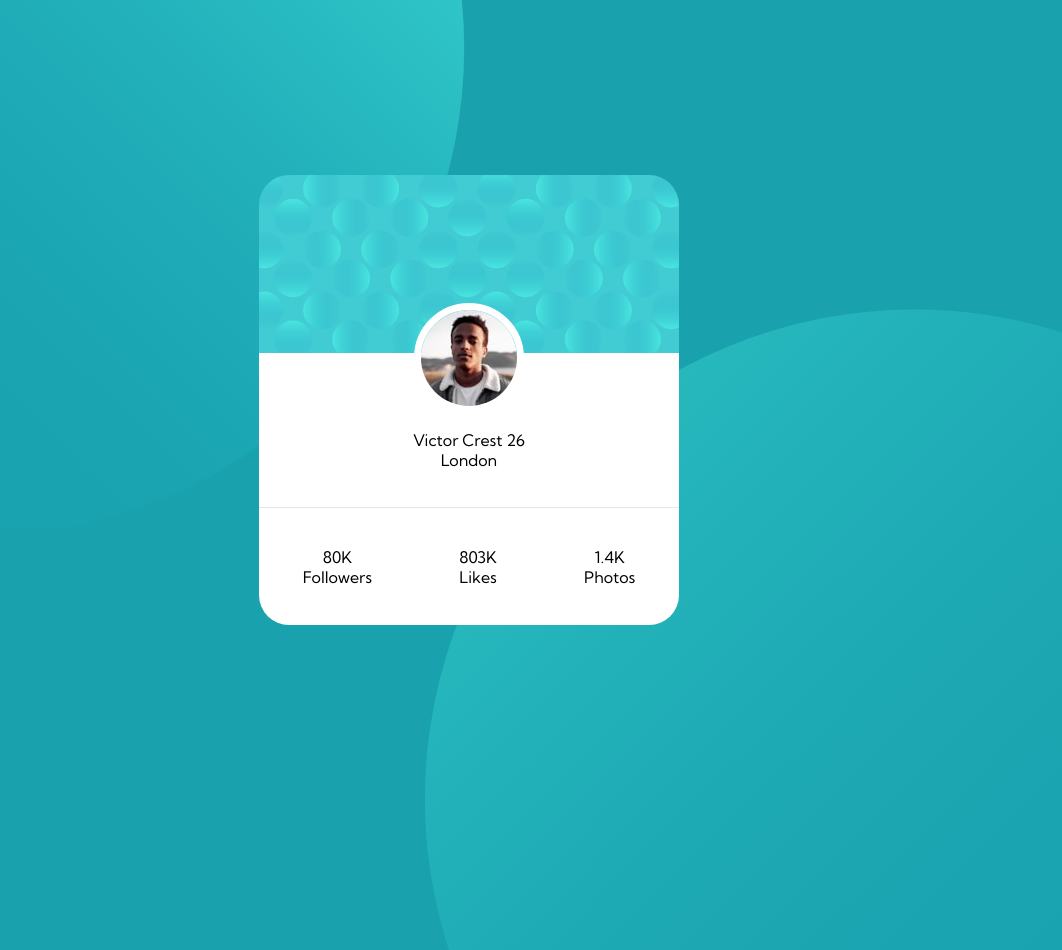
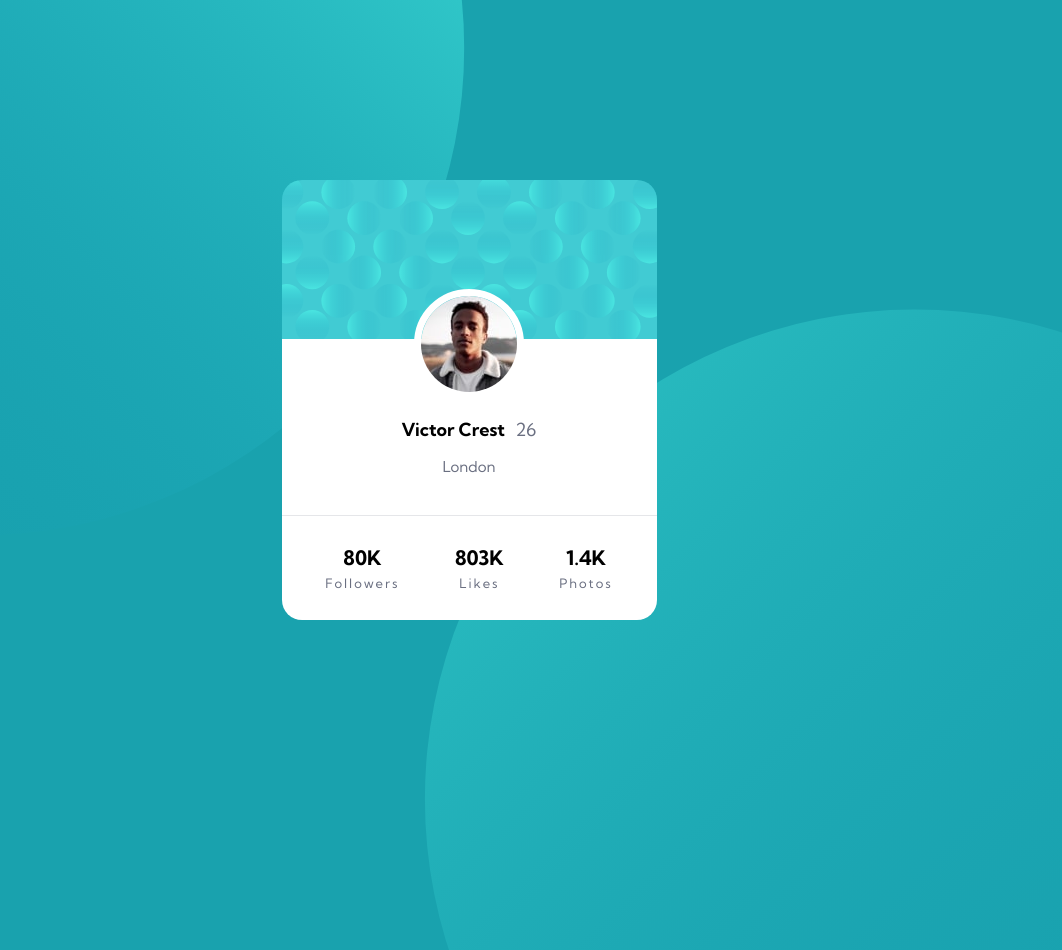
Before and after one commit to WAtuchei/FrontEndMentor-Lv1-ProfileCard, a plain HTML site: page index.html in a window 1280 px wide. Shown: the top 950 px of the page, without its empty margins (171-1233 px from the left). Drawn offline with Linux system fonts and the light colour scheme.

Commit message:
Finish Design

```diff
--- a/index.css
+++ b/index.css
@@ -18,7 +18,7 @@
 
     --Namesize: 18px;
 }
-
+html {overflow: hidden;}
 body {
     min-height: 100vh;
     min-width: 100vw;
@@ -27,17 +27,16 @@ body {
     justify-content: center;
     align-items: center;
     background-color: var(--DarkCyan);
-    overflow: hidden;
 }
 
 .card-main {
-    width: 420px;
-    height: 450px;
+    width: 375px;
+    height: 440px;
     display: flex;
     flex-direction: column;
     justify-content: center;
     align-items: center;
-    border-radius: 30px;
+    border-radius: 20px;
     overflow: hidden;
     z-index: 1;
     font-family: 'Kumbh Sans', sans-serif;
@@ -48,14 +47,14 @@ body {
         display: flex;
     }
     .upper-profile {
-        flex: .2 0 auto;
+        flex: .1 0 auto;
     }
 
     .middle-profile {
         align-items: center;
         flex-direction: column;
         position: relative;
-        flex: .8 0 auto;
+        flex: .9 0 auto;
         background-color: #fff;
     }
         .middle-profile img {
@@ -66,37 +65,61 @@ body {
         }
         .profile-name {
             position: absolute;
-            top: 50%;
+            top: 45%;
+            font-weight: 700;
+            font-size: var(--Namesize);
         }
+            .profile-name span, .city {
+                color: var(--DarkGrayishBlue);
+                font-weight: 400;
+            }
+            .profile-name span {
+                padding-left: .4rem;
+            }
+            .city {
+                margin-top: 1rem;
+                font-size: 15px;
+            }
 
     .lower-profile {
+        padding: 0 1rem;
         justify-content: space-around;
         align-items: center;
-        flex: .4 0 auto;
+        flex: .3 0 auto;
         background-color: #fff;
         border-top: 1px solid hsla(227, 10%, 46%, 0.171);
     }
-        .lower-profile div {
+        .category {
             flex: 1 0 auto;
             text-align: center;
+            color: var(--DarkGrayishBlue);
+            font-size: 13px;
+            font-weight: 400;
+            letter-spacing: 2px;
+        }
+        .counting {
+            margin-bottom: .3rem;
+            color: #000;
+            font-size: 20px;
+            font-weight: 700;
+            letter-spacing: 0px;
         }
 
     /* Background Image */
+.BG img { width: 100%; }
 .bg-img1 {
     position: absolute;
     left: 0;
     top: 0;
     transform: translate(-35%, -45% );
 }
-    .bg-img1 > img {
-        max-width: 100%;
-    }
 .bg-img2 {
     position: absolute;
     right: 0;
     bottom: 0;
     transform: translate(30%, 50% );
 }
-    .bg-img2 > img {
-        max-width: 100%;
-    }
+
+@media only screen and (max-width: 450px) {
+
+}
--- a/index.html
+++ b/index.html
@@ -15,7 +15,7 @@
 
 <body>
    <!-- BG image -->
-   <section class="bg-img1">
+   <section class="BG bg-img1">
       <img src="images/bg-pattern-top.svg" alt="BG img">
    </section>
 
@@ -28,31 +28,31 @@
       <section class="middle-profile">
          <img src="images/image-victor.jpg" alt="Man">
          <div class="profile-name">
-            <p>Victor Crest 26</p>
-            <p>London</p>
+            <p>Victor Crest <span>26</span></p>
+            <p class="city">London</p>
          </div>
       </section>
 
       <section class="lower-profile">
-         <div class="follower">
-            <p>80K</p>
+         <div class="category">
+            <p class="counting">80K</p>
             <p>Followers</p>
          </div>
 
-         <div class="likes">
-            <p>803K</p>
+         <div class="category">
+            <p class="counting">803K</p>
             <p>Likes</p>
          </div>
 
-         <div class="photo">
-            <p>1.4K</p>
+         <div class="category">
+            <p class="counting">1.4K</p>
             <p>Photos</p>
          </div>
       </section>
    </main>
 
    <!-- BG image -->
-   <section class="bg-img2">
+   <section class="BG bg-img2">
       <img src="images/bg-pattern-bottom.svg" alt="BG img">
    </section>
 </body>
```
